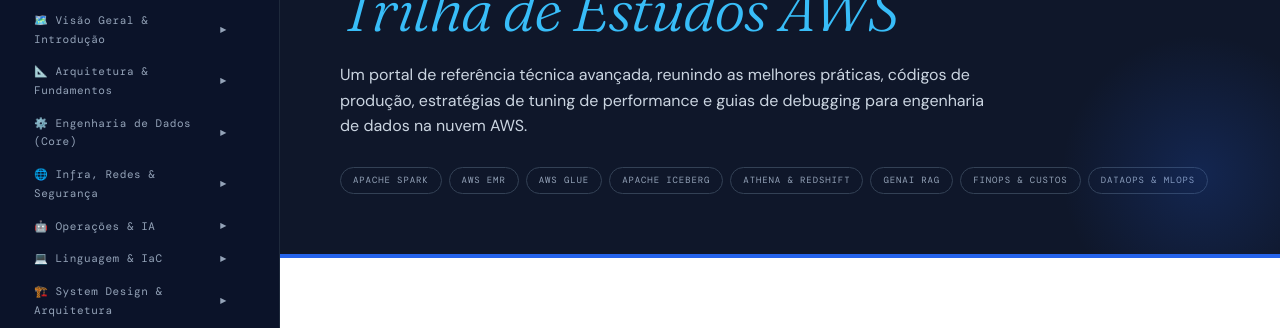
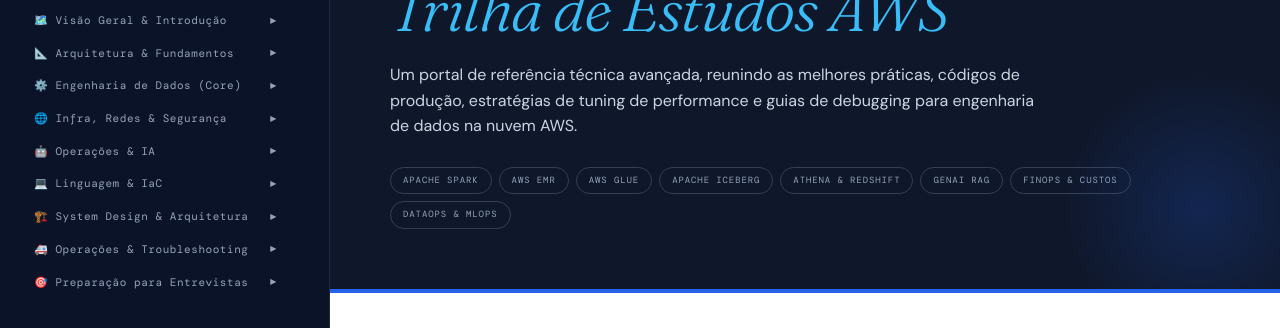
Before and after one commit to Helfstein-one/aws-data-mastery, a website: page index.html in a window 1280 px wide. Shown: the part 135-463 px from the top of the page. Drawn offline with nearby package versions, Linux system fonts and the light colour scheme; some packages are replaced by stand-ins of ours; a script that the page names is missing.

Commit message:
style: increase sidebar width to 330px and prevent text wrapping to avoid UI collapse on long titles

```diff
--- a/style.css
+++ b/style.css
@@ -57,7 +57,7 @@ body {
   left: 0;
   top: 0;
   bottom: 0;
-  width: 280px;
+  width: 330px;
   background: #0b1329; /* Deep Navy Black */
   padding: 28px 0;
   overflow-y: auto;
@@ -97,6 +97,7 @@ body {
   padding: 0 22px;
   margin-bottom: 8px;
   margin-top: 14px;
+  white-space: nowrap;
 }
 
 .nav-a {
@@ -109,6 +110,7 @@ body {
   font-size: .88rem;
   font-weight: 600;
   transition: all .18s;
+  white-space: nowrap;
 }
 
 .nav-a:hover, .nav-a.active {
@@ -188,7 +190,7 @@ body {
 
 /* ── MAIN ── */
 #main {
-  margin-left: 280px;
+  margin-left: 330px;
   flex: 1;
   min-height: 100vh;
   padding-bottom: 80px;
```
